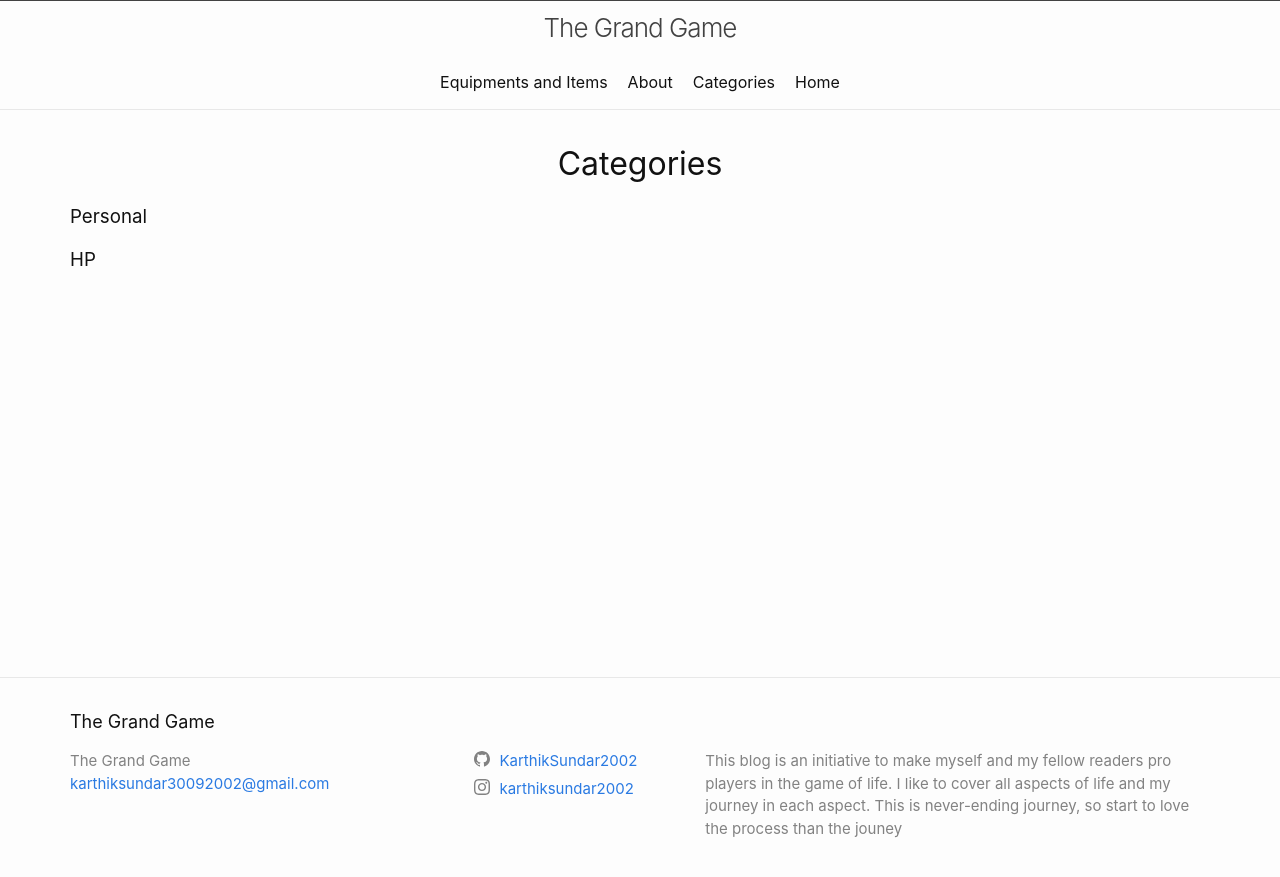
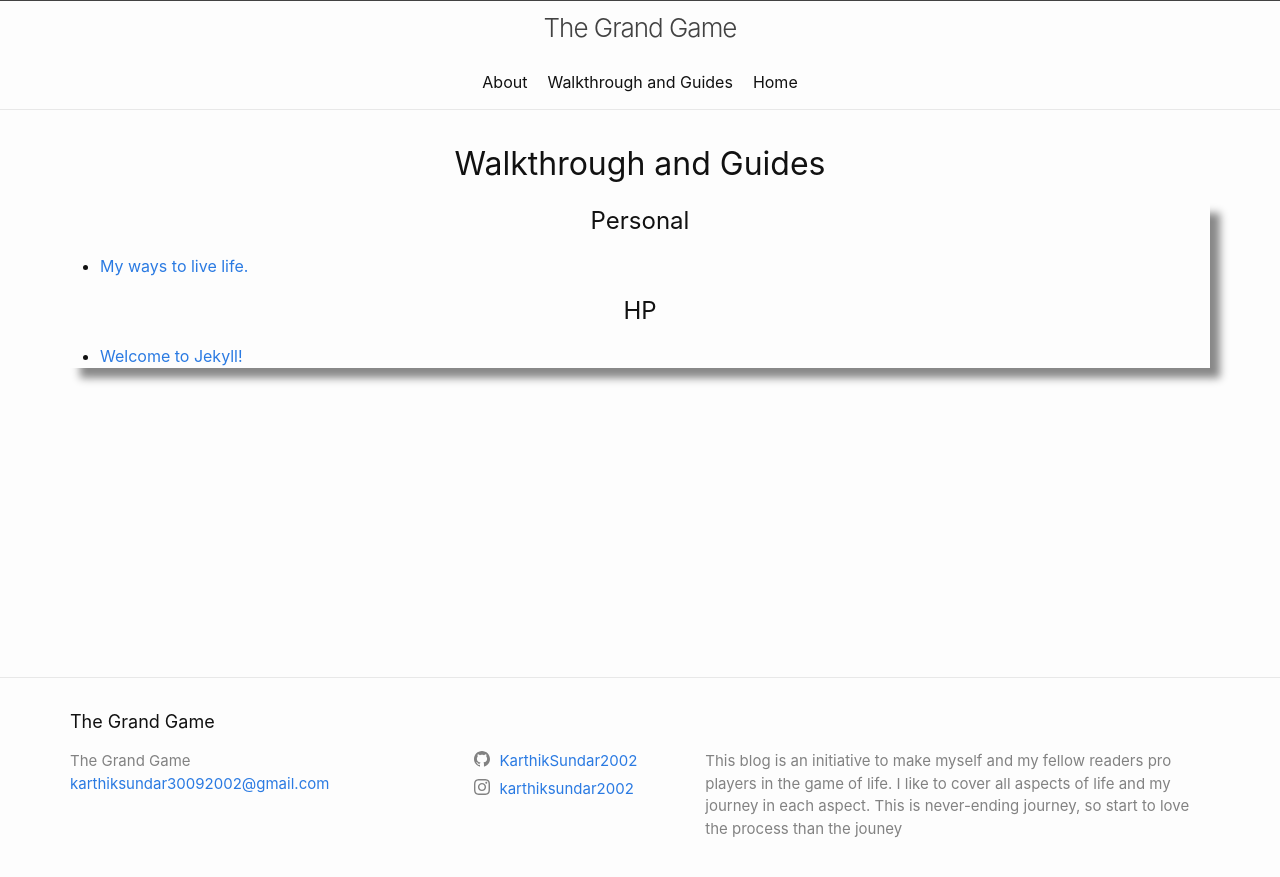
Before and after one commit to KarthikSundar2002/KarthikSundar2002.github.io, a Jekyll site: the page built from blogindex.html, in a window 1280 px wide. Shown: the top 877 px of the page. Built offline with Jekyll 4.4.1, drawn with Linux system fonts in a browser that asks for light colours.

Commit message:
Categories Implemented

```diff
--- a/ToolsAndTricks.html
+++ /dev/null
@@ -1,4 +0,0 @@
----
-layout: home
-title: Equipments and Items
----
--- a/_sass/minima/_layout.scss
+++ b/_sass/minima/_layout.scss
@@ -22,6 +22,15 @@
   &:visited {
     color: $grey-color-dark;
   }
+}
+
+.categories{
+  box-shadow: 10px 10px 8px #888888;
+  border-color: blanchedalmond;
+}
+
+.CategoriesGroup{
+  text-align: center;
 }
 
 .site-nav {
--- a/blogindex.html
+++ b/blogindex.html
@@ -1,26 +1,20 @@
 ---
 layout: home
-title: Categories
+title: Walkthrough and Guides
 type: tag
 ---
 
-<div id="archives">
-  {% for category in site.categories %}
-    <div class="archive-group">
-      {% capture category_name %}
-        {{ category | first }}
-      {% endcapture %}
-      <div id="#{{ category_name | slugify }}"></div>
+<div class="categories">
 
-      <h3 class="category-head">{{ category_name }}</h3>
-      <a name="{{ category_name | slugify }}"></a>
-      {% for post in site.categories[category_name] %}
-        <article class="archive-item">
-          <h4>
-            <a href="{{ site.baseurl }}{{ post.url }}">{{post.title}}</a>
-          </h4>
-        </article>
-      {% endfor %}
-    </div>
-  {% endfor %}
+{%for cat in site.categories %}
+  <div class= "CatgoriesGroup">
+  <center><h2>{{cat[0]}}</h2></center>
+  {% for posts in cat[1] %}
+  <ul>
+  <li><a href={{posts.url}}>{{posts.title}} </a></li>
+  {%endfor%}
+  </ul>
+  </div>
+  {%endfor%}
+
 </div>
```
